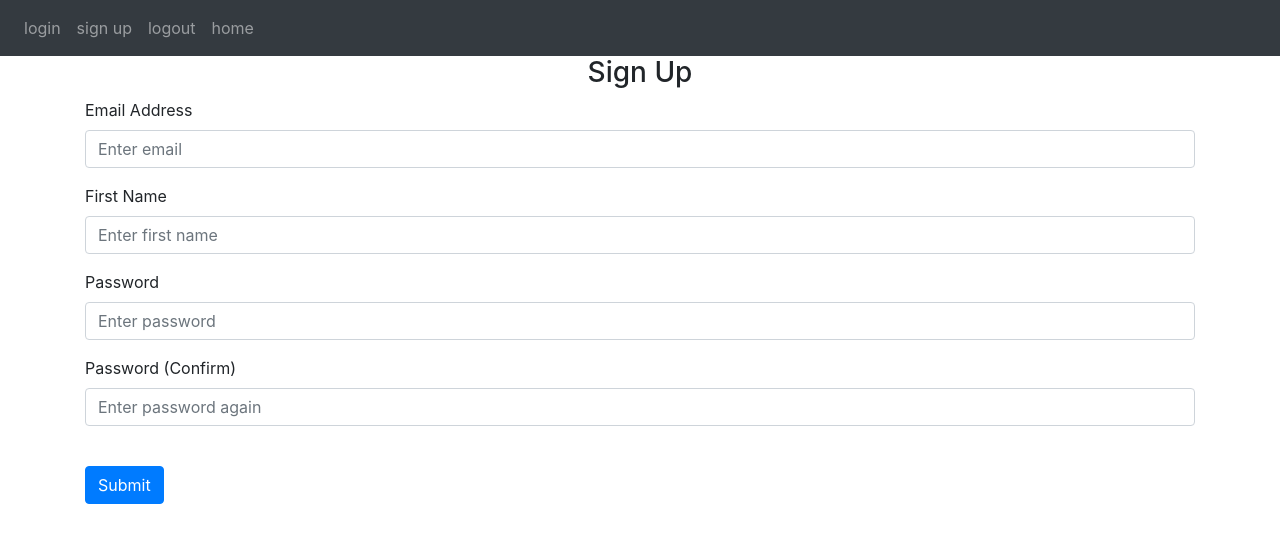
After one commit to joanna-lim/flask-tutorial-notes-app, a Flask app: template website/templates/sign_up.html in a window 1280 px wide. The commit adds this page. Shown: the top 543 px of the page. Run offline with Flask 2, Linux system fonts and the light colour scheme; the template is opened without the code that fills it, so the values that code supplies are empty; some libraries are stand-ins or nearby versions.

Commit message:
making progress! with login and sign up pages

```diff
--- a/website/templates/base.html
+++ b/website/templates/base.html
@@ -35,6 +35,20 @@
         </div>
       </div>
     </nav>
+
+    {% with messages = get_flashed_messages(with_categories=true) %}
+    {% if messages %}
+      {% for message in messages %}
+      <div class="'alert alert-danger alert-dismissable fade show" role="alert">
+        {{ message }}
+        <button type="button" class="close" data-dismiss="alert">
+          <span aria-hidden="true">&times;</span>
+        </button>
+      </div>
+      {% endfor %}
+    {% endif %}
+    {% endwith %}
+
     <div class = "container">
     {% block content %}
     {% endblock %}
--- /dev/null
+++ b/website/templates/sign_up.html
@@ -0,0 +1,48 @@
+{% extends "base.html" %} {% block title %}Sign Up{% endblock %} {% block
+content %}
+<form method="POST">
+  <h3 align="center">Sign Up</h3>
+  <div class="form-group">
+    <label for="email">Email Address</label>
+    <input
+      type="email"
+      class="form-control"
+      id="email"
+      name="email"
+      placeholder="Enter email"
+    />
+  </div>
+  <div class="form-group">
+    <label for="firstName">First Name</label>
+    <input
+      type="text"
+      class="form-control"
+      id="firstName"
+      name="firstName"
+      placeholder="Enter first name"
+    />
+  </div>
+  <div class="form-group">
+    <label for="password1">Password</label>
+    <input
+      type="password"
+      class="form-control"
+      id="password1"
+      name="password1"
+      placeholder="Enter password"
+    />
+  </div>
+  <div class="form-group">
+    <label for="password2">Password (Confirm)</label>
+    <input
+      type="password"
+      class="form-control"
+      id="password2"
+      name="password2"
+      placeholder="Enter password again"
+    />
+  </div>
+  <br />
+  <button type="submit" class ="btn btn-primary"> Submit </button>
+</form>
+{% endblock %}
```
Also changed, not shown: website/auth.py (+31 -6 lines), website/templates/login.html (added, +30 -0 lines).
